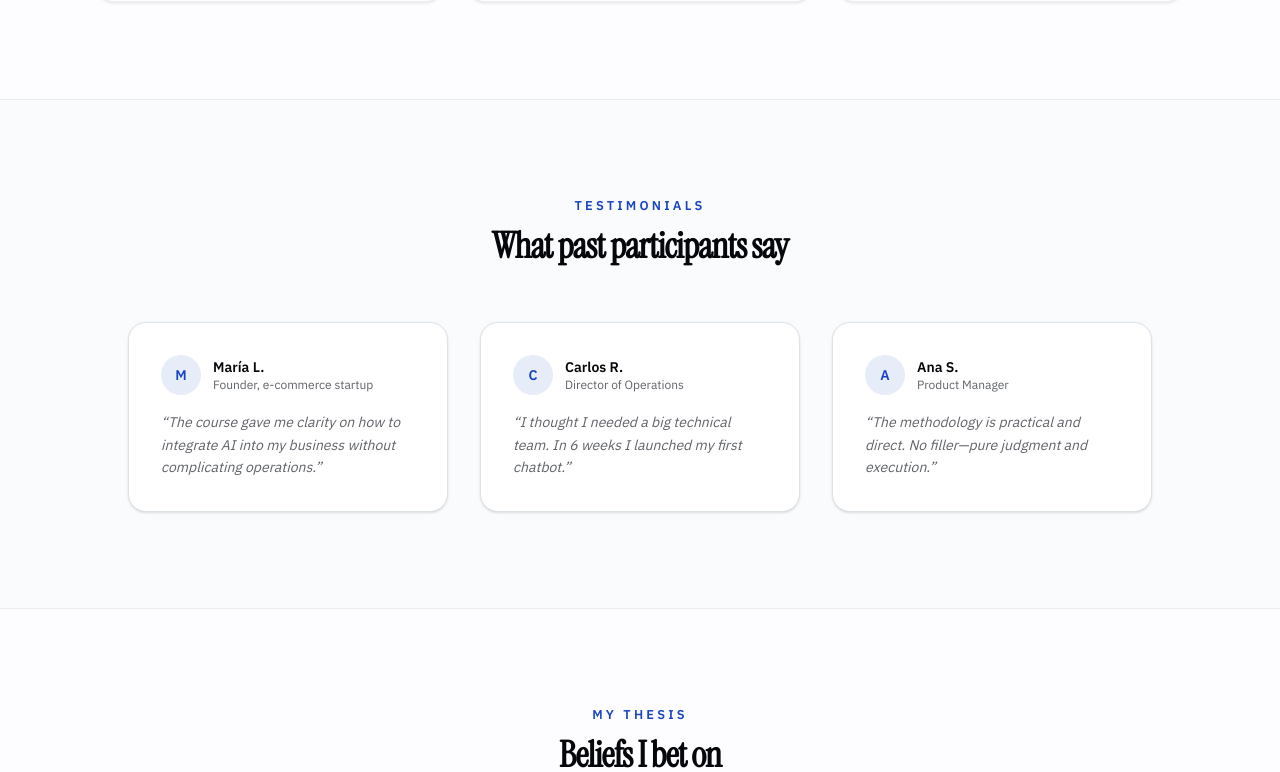
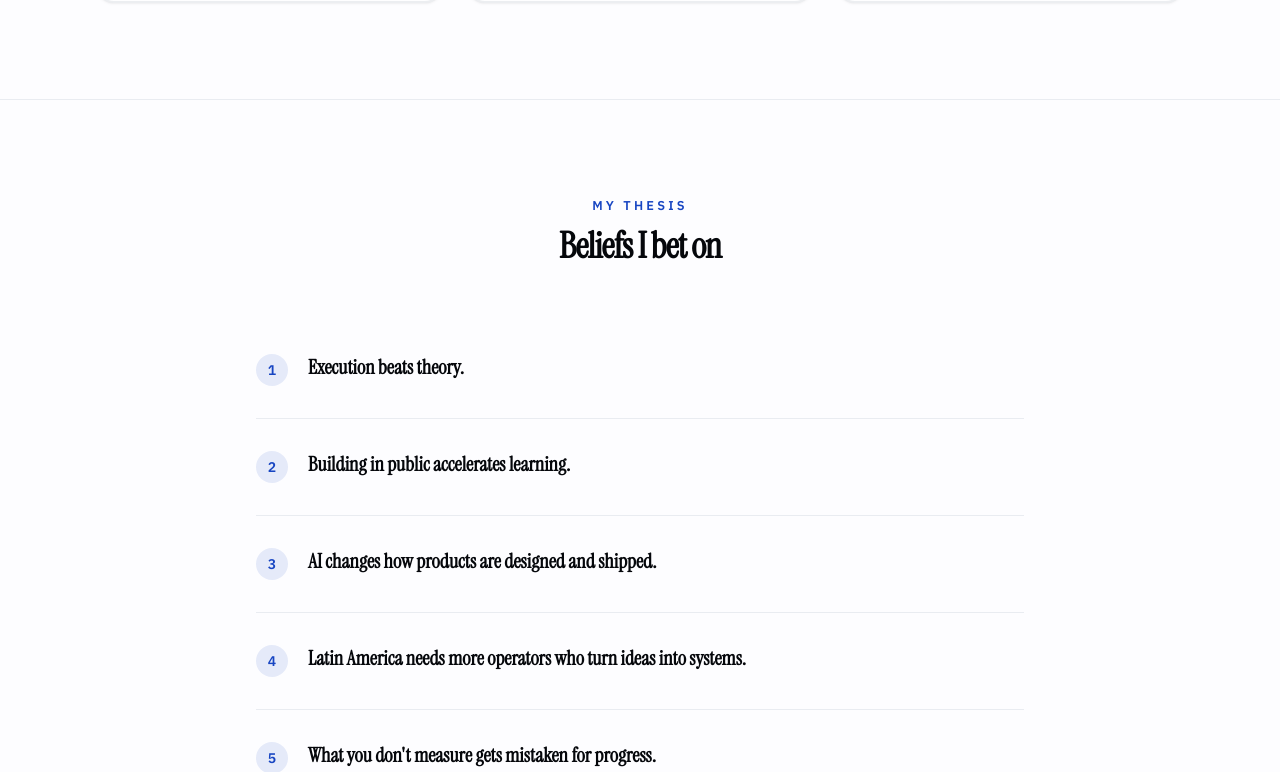
Before and after one commit to leandrogomezc/startups-2026, a Next.js app: page /en in a window 1280 px wide. Shown: the part 5337-6109 px from the top of the page. Built offline with nearby package versions, Linux system fonts and the light colour scheme; no server answers.

Commit message:
Remove testimonials from landing
Co-authored-by: leandrogomezc <leandrogomezc@users.noreply.github.com>

```diff
--- a/src/app/[locale]/page.tsx
+++ b/src/app/[locale]/page.tsx
@@ -10,7 +10,6 @@ import { Header } from "@/components/landing/Header";
 import { Hero } from "@/components/landing/Hero";
 import { Roadmap } from "@/components/landing/Roadmap";
 import { Stats } from "@/components/landing/Stats";
-import { Testimonials } from "@/components/landing/Testimonials";
 import { Thesis } from "@/components/landing/Thesis";
 type Props = {
   params: Promise<{ locale: string }>;
@@ -31,7 +30,6 @@ export default async function HomePage({ params }: Props) {
         <ForWho />
         <Challenge />
         <Roadmap />
-        <Testimonials />
         <Thesis />
         <FAQ />
         <FinalCta />
```
